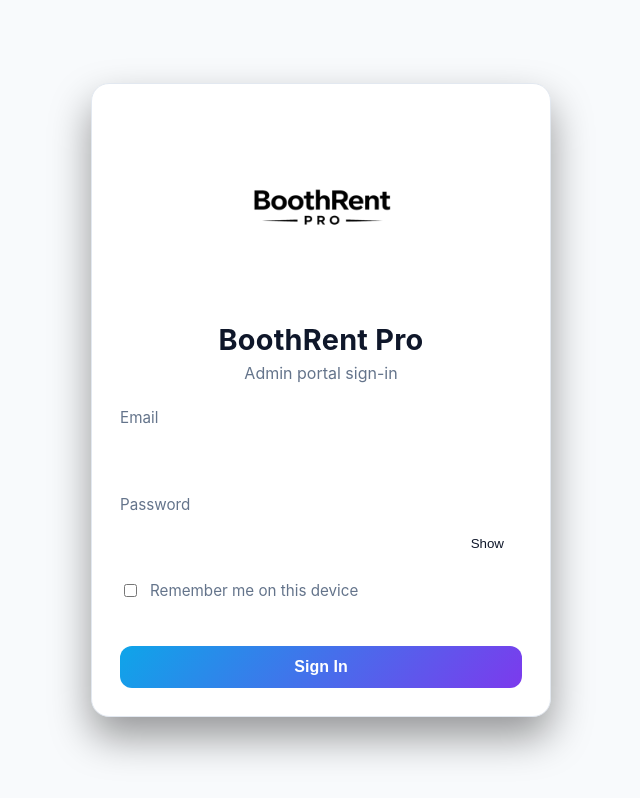
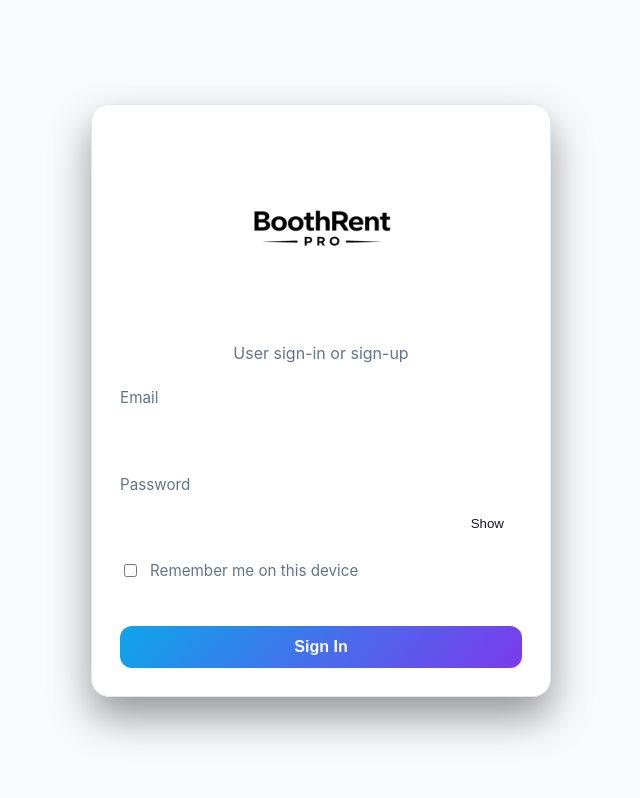
Before and after one commit to ljwebdevelopment/boothrentpro, a plain HTML site: page html/login.html in a window 1280 px wide. Shown: the whole page, without its empty margins (319-959 px from the left). Drawn offline with Linux system fonts and the light colour scheme.

Commit message:
Update login.html

```diff
--- a/html/login.html
+++ b/html/login.html
@@ -3,15 +3,14 @@
   <head>
     <meta charset="UTF-8" />
     <meta name="viewport" content="width=device-width, initial-scale=1.0" />
-    <title>BoothRent Pro | Admin Login</title>
+    <title>BoothRent Pro | User Login</title>
     <link rel="stylesheet" href="../css/login.css" />
   </head>
   <body>
     <main class="login-page">
       <section class="login-card" id="loginCard" aria-labelledby="loginTitle">
         <img src="../assets/BoothRentprologo.png" alt="Booth Rent Pro logo" class="login-logo" />
-        <h1 id="loginTitle">BoothRent Pro</h1>
-        <p class="subtitle">Admin portal sign-in</p>
+        <p class="subtitle">User sign-in or sign-up</p>
 
         <form id="loginForm" novalidate>
           <div class="field">
```
